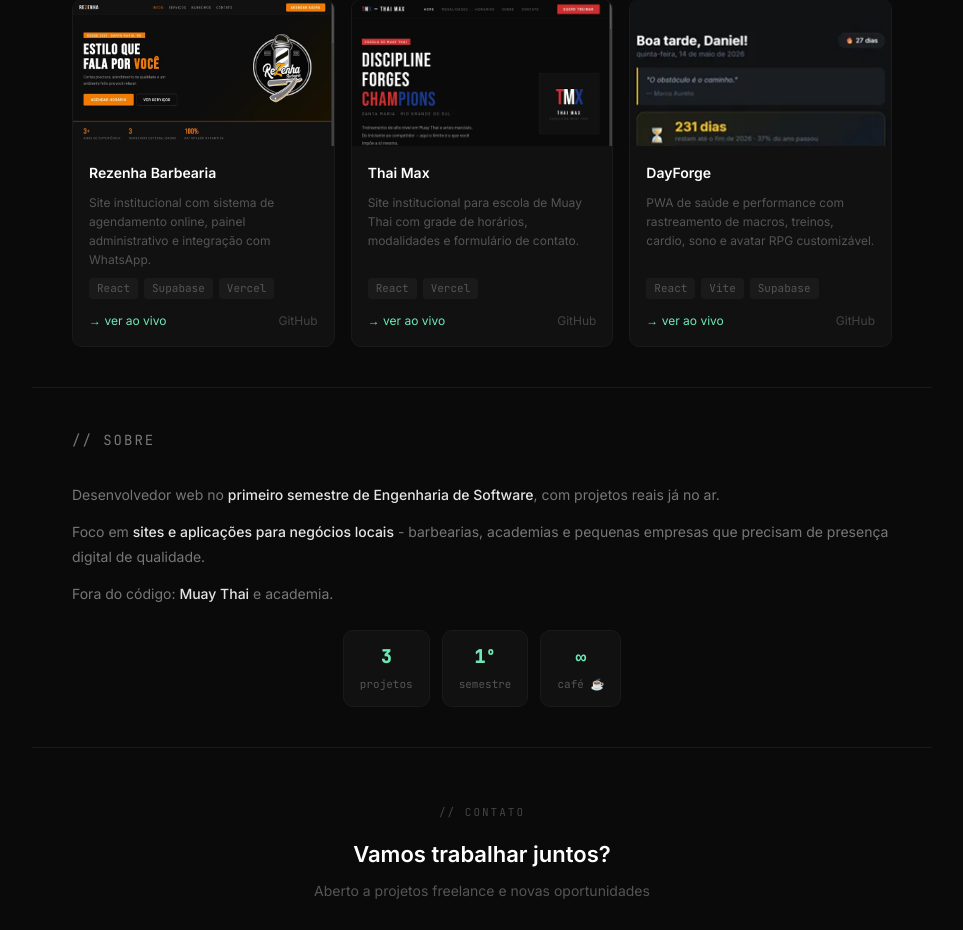
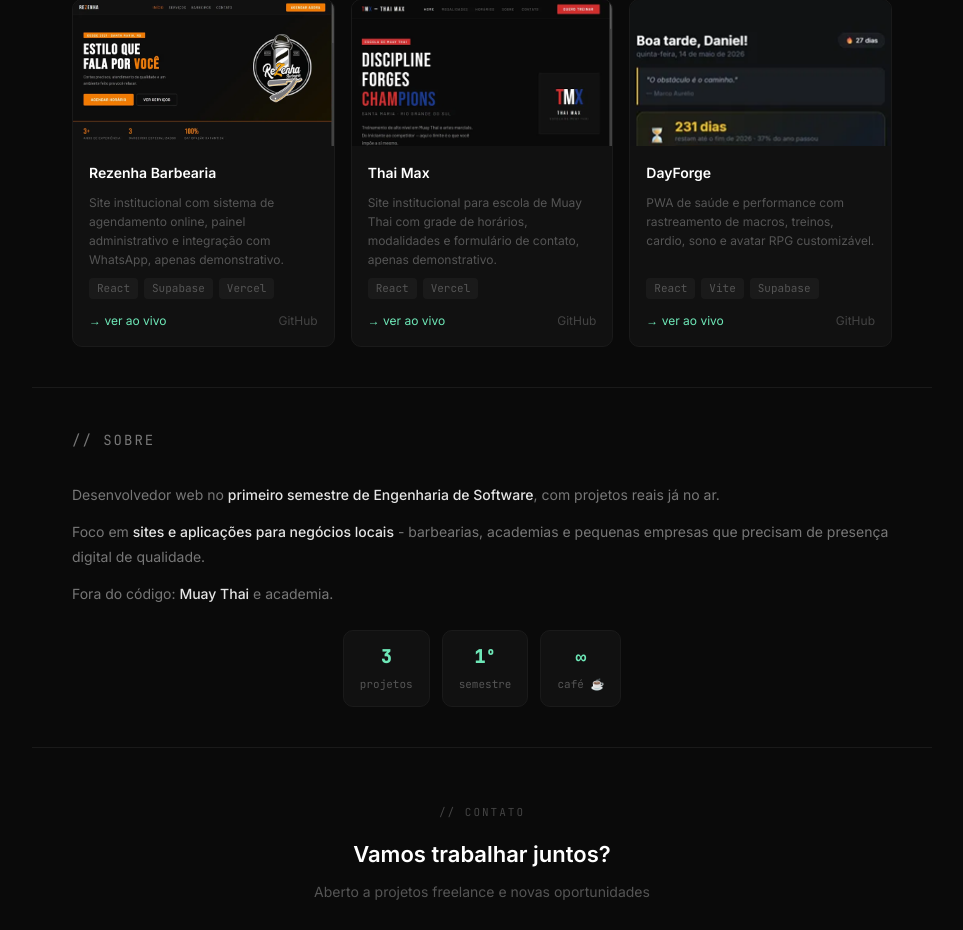
Before and after one commit to daniel-mscs/portfolio, a React (Vite) app: page / in a window 1280 px wide. Shown: the part 951-1881 px from the top of the page, without its empty margins (158-1121 px from the left). Built offline with nearby package versions, Linux system fonts and the light colour scheme.

Commit message:
fix: update project repository links

```diff
--- a/src/components/Projects.jsx
+++ b/src/components/Projects.jsx
@@ -8,19 +8,19 @@
 const PROJECTS = [
   {
     name: 'Rezenha Barbearia',
-    desc: 'Site institucional com sistema de agendamento online, painel administrativo e integração com WhatsApp.',
+    desc: 'Site institucional com sistema de agendamento online, painel administrativo e integração com WhatsApp, apenas demonstrativo.',
     tags: ['React', 'Supabase', 'Vercel'],
     image: rezenha,
     live: 'https://daniel-mscs.github.io/rezenhabarbearia/',
-    code: 'https://github.com/daniel-mscs',
+    code: 'https://github.com/daniel-mscs/rezenhabarbearia',
   },
   {
     name: 'Thai Max',
-    desc: 'Site institucional para escola de Muay Thai com grade de horários, modalidades e formulário de contato.',
+    desc: 'Site institucional para escola de Muay Thai com grade de horários, modalidades e formulário de contato, apenas demonstrativo.',
     tags: ['React', 'Vercel'],
     image: thaimax,
     live: 'https://daniel-mscs.github.io/thaimaxmuaythai/',
-    code: 'https://github.com/daniel-mscs',
+    code: 'https://github.com/daniel-mscs/thaimaxmuaythai',
   },
   {
     name: 'DayForge',
```
